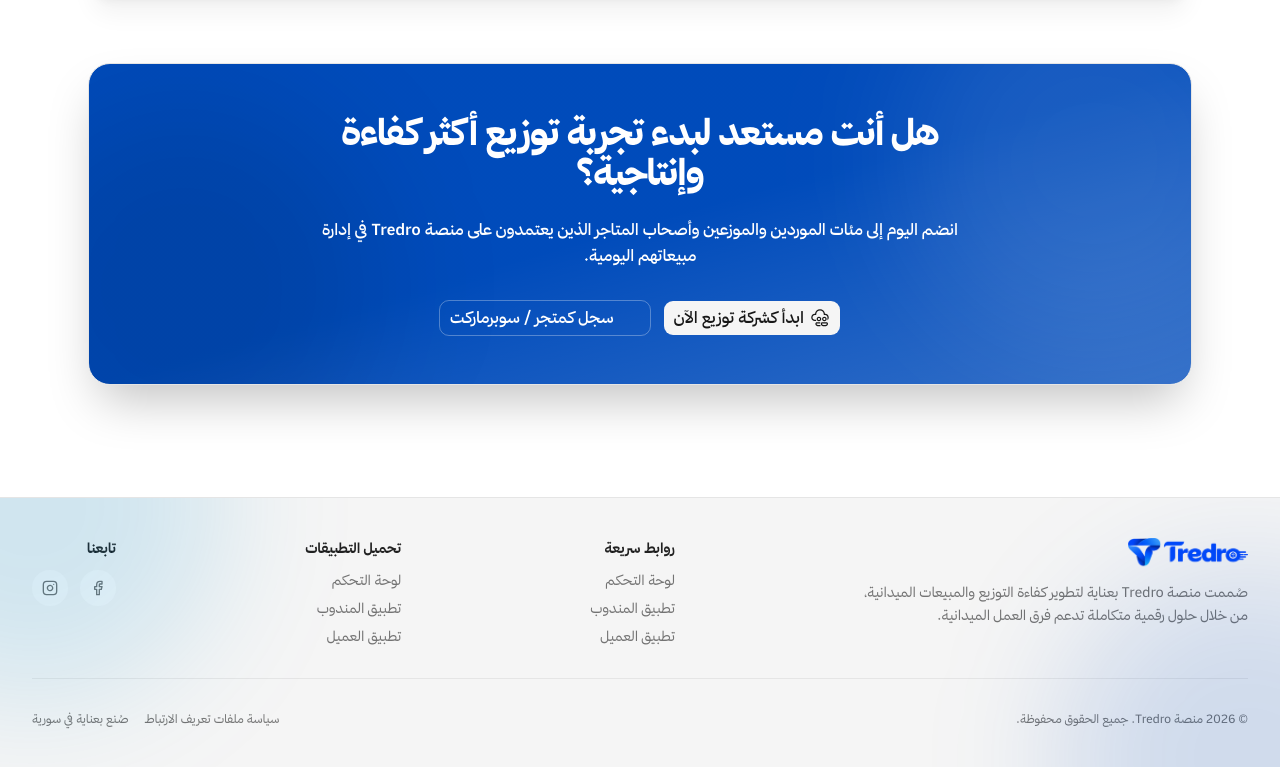
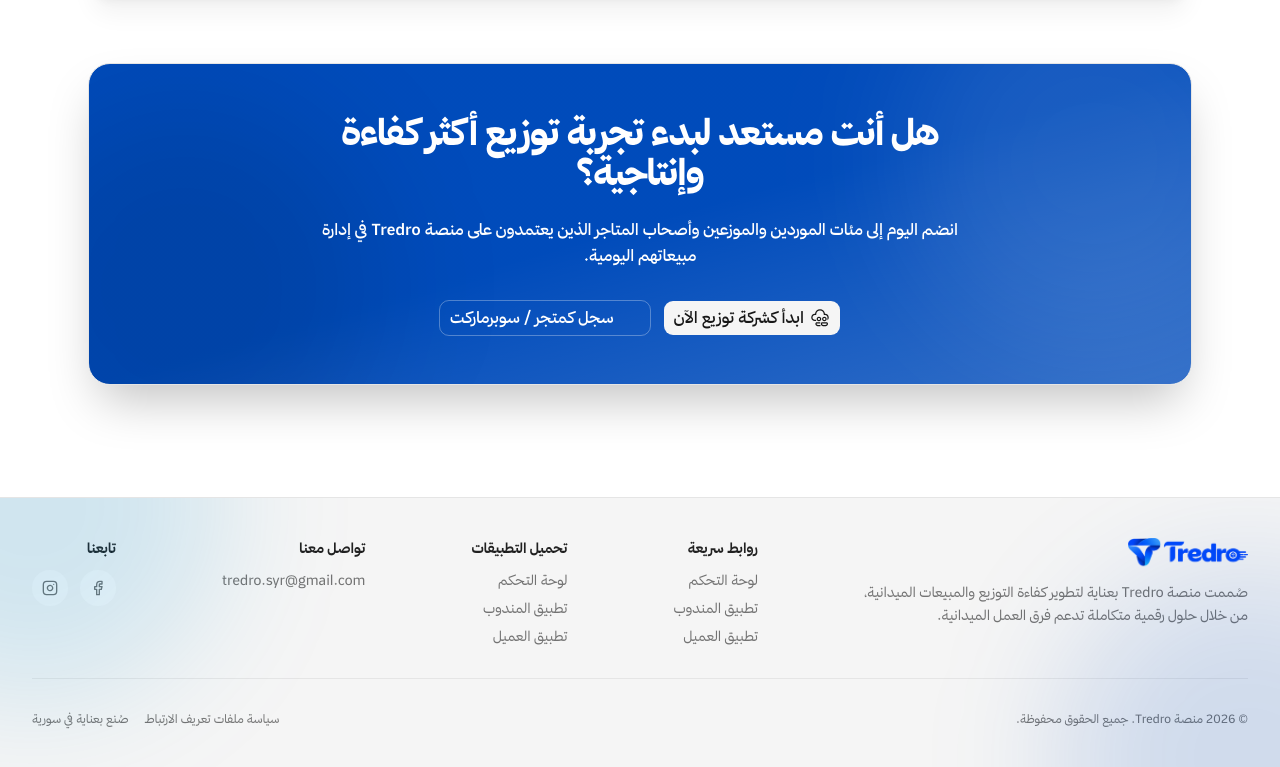
Before and after one commit to TredroSyr/tredro, a Next.js app: page /about in a window 1280 px wide. Shown: the part 2361-3128 px from the top of the page. Built offline with nearby package versions, Linux system fonts and the light colour scheme.

Commit message:
feat: add contact email and section in footer for user communication

```diff
--- a/components/app-workspace-mockup.tsx
+++ b/components/app-workspace-mockup.tsx
@@ -348,30 +348,38 @@
           />
         </div>
 
-        <main className="flex-1 ">
+        <main className="min-w-0 flex-1">
           <div
             key={activeTab}
-            className="h-full w-full animate-in fade-in overflow-hidden border-r border-border bg-muted shadow-xs duration-200"
+            className="relative aspect-[780/1582] w-full animate-in fade-in overflow-hidden border-r border-border bg-white shadow-xs duration-200 lg:aspect-[1584/1000] dark:bg-[#0a0a0a]"
           >
-            <img
+            <Image
+              fill
+              sizes="(min-width: 1024px) 70vw, 100vw"
               src={`/phone/${imageSlug}-light.jpeg`}
               alt={SECTION_LABELS[activeTab]}
-              className="block h-auto w-full object-cover lg:hidden dark:hidden"
+              className="block object-fill lg:hidden dark:hidden"
             />
-            <img
+            <Image
+              fill
+              sizes="(min-width: 1024px) 70vw, 100vw"
               src={`/phone/${imageSlug}-dark.jpeg`}
               alt={SECTION_LABELS[activeTab]}
-              className="hidden h-auto w-full object-cover dark:block dark:lg:hidden"
+              className="hidden object-fill dark:block dark:lg:hidden"
             />
-            <img
+            <Image
+              fill
+              sizes="(min-width: 1024px) 70vw, 100vw"
               src={`/dashborad/${imageSlug}-light.jpeg`}
               alt={SECTION_LABELS[activeTab]}
-              className="hidden h-auto w-full object-cover lg:block lg:dark:hidden"
+              className="hidden object-fill lg:block lg:dark:hidden"
             />
-            <img
+            <Image
+              fill
+              sizes="(min-width: 1024px) 70vw, 100vw"
               src={`/dashborad/${imageSlug}-dark.jpeg`}
               alt={SECTION_LABELS[activeTab]}
-              className="hidden h-auto w-full object-cover dark:lg:block"
+              className="hidden object-fill dark:lg:block"
             />
           </div>
         </main>
--- a/components/footer.tsx
+++ b/components/footer.tsx
@@ -38,6 +38,7 @@
 
 const MANDOUB_URL = "https://mandoub.tredro.online";
 const CUSTOMER_URL = "https://customer.tredro.online";
+const CONTACT_EMAIL = "tredro.syr@gmail.com";
 
 const siteLinks = [
   { label: "لوحة التحكم", href: DASHBOARD_URL },
@@ -136,6 +137,20 @@
             </nav>
           </div>
 
+          {/* Contact */}
+          <div className="flex flex-col items-center md:items-start gap-3">
+            <h3 className="text-sm font-semibold text-card-foreground/90">
+              تواصل معنا
+            </h3>
+            <a
+              href={`mailto:${CONTACT_EMAIL}`}
+              dir="ltr"
+              className="text-sm text-muted-foreground transition-colors duration-200 hover:text-card-foreground"
+            >
+              {CONTACT_EMAIL}
+            </a>
+          </div>
+
           {/* Social */}
           <div className="flex flex-col items-center md:items-start gap-3">
             <h3 className="text-sm font-semibold text-card-foreground/90">
```
